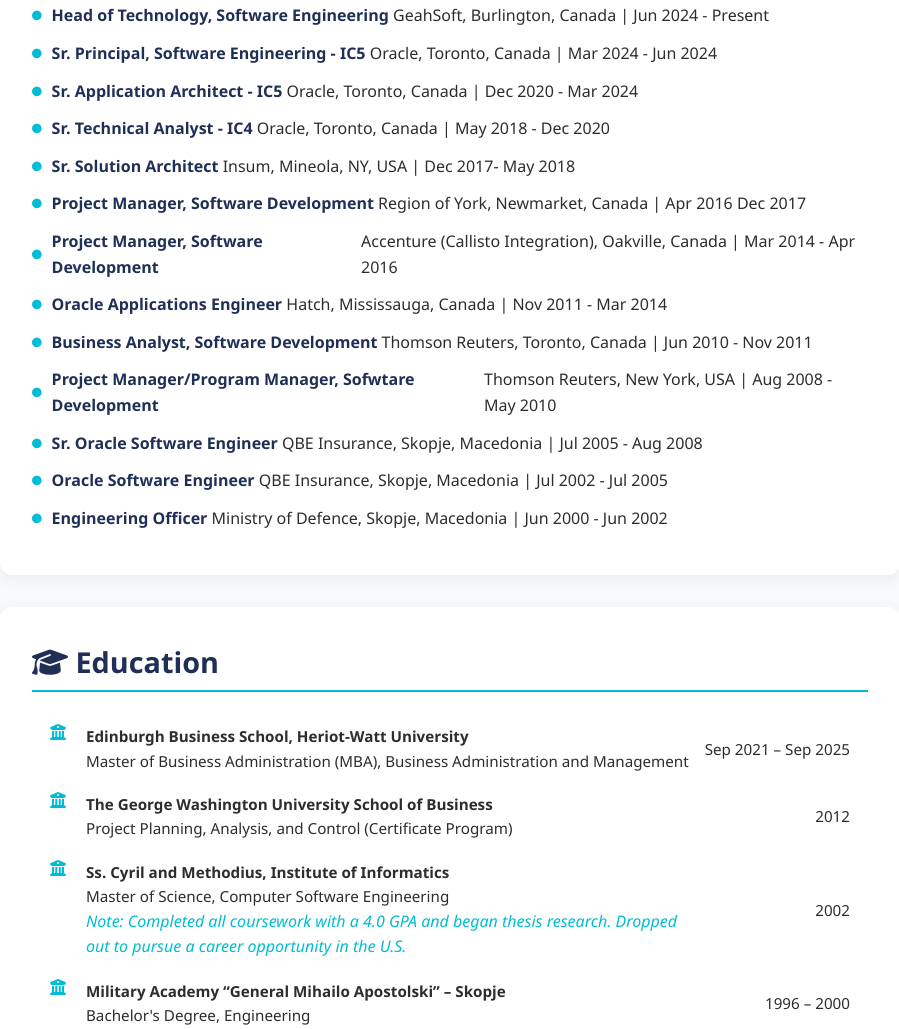
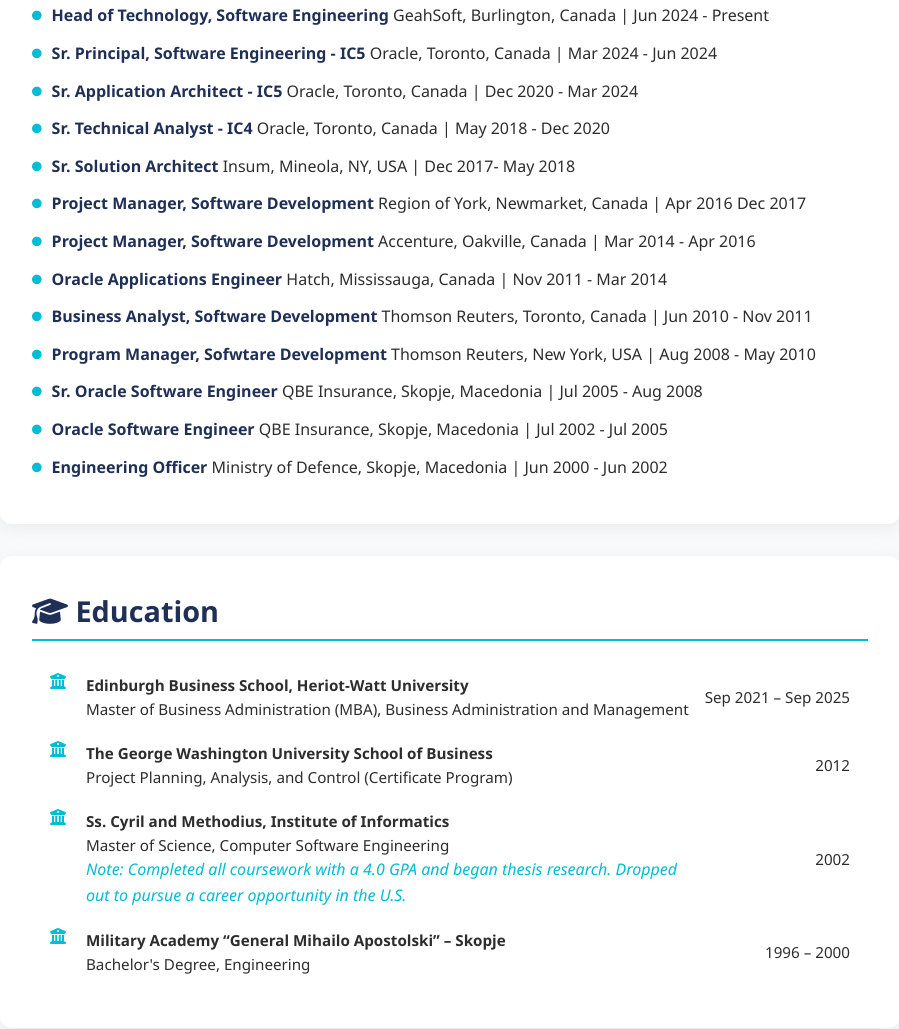
Before and after one commit to Pandurski/portfolio, a plain HTML site: page index.html in a window 1280 px wide. Shown: the part 2289-3318 px from the top of the page, without its empty margins (190-1089 px from the left). Drawn offline with Linux system fonts and the light colour scheme.

Commit message:
Minor updates

```diff
--- a/index.html
+++ b/index.html
@@ -578,13 +578,12 @@
                 Dec 2017- May 2018</li>
             <li><i class="fas fa-circle"></i> <strong>Project Manager, Software Development&nbsp;</strong> Region of York,
                 Newmarket, Canada | Apr 2016 Dec 2017</li>
-            <li><i class="fas fa-circle"></i> <strong>Project Manager, Software Development&nbsp;</strong> Accenture (Callisto
-                Integration), Oakville, Canada | Mar 2014 - Apr 2016</li>
+            <li><i class="fas fa-circle"></i> <strong>Project Manager, Software Development&nbsp;</strong> Accenture, Oakville, Canada | Mar 2014 - Apr 2016</li>
             <li><i class="fas fa-circle"></i> <strong>Oracle Applications Engineer&nbsp;</strong> Hatch, Mississauga,
                 Canada | Nov 2011 - Mar 2014</li>
             <li><i class="fas fa-circle"></i> <strong>Business Analyst, Software Development&nbsp;</strong> Thomson Reuters,
                 Toronto, Canada | Jun 2010 - Nov 2011</li>
-            <li><i class="fas fa-circle"></i> <strong>Project Manager/Program Manager, Sofwtare Development&nbsp;</strong> Thomson Reuters,
+            <li><i class="fas fa-circle"></i> <strong>Program Manager, Sofwtare Development&nbsp;</strong> Thomson Reuters,
                 New
                 York, USA | Aug 2008 - May 2010</li>
             <li><i class="fas fa-circle"></i> <strong>Sr. Oracle Software Engineer&nbsp;</strong> QBE Insurance, Skopje,
```
